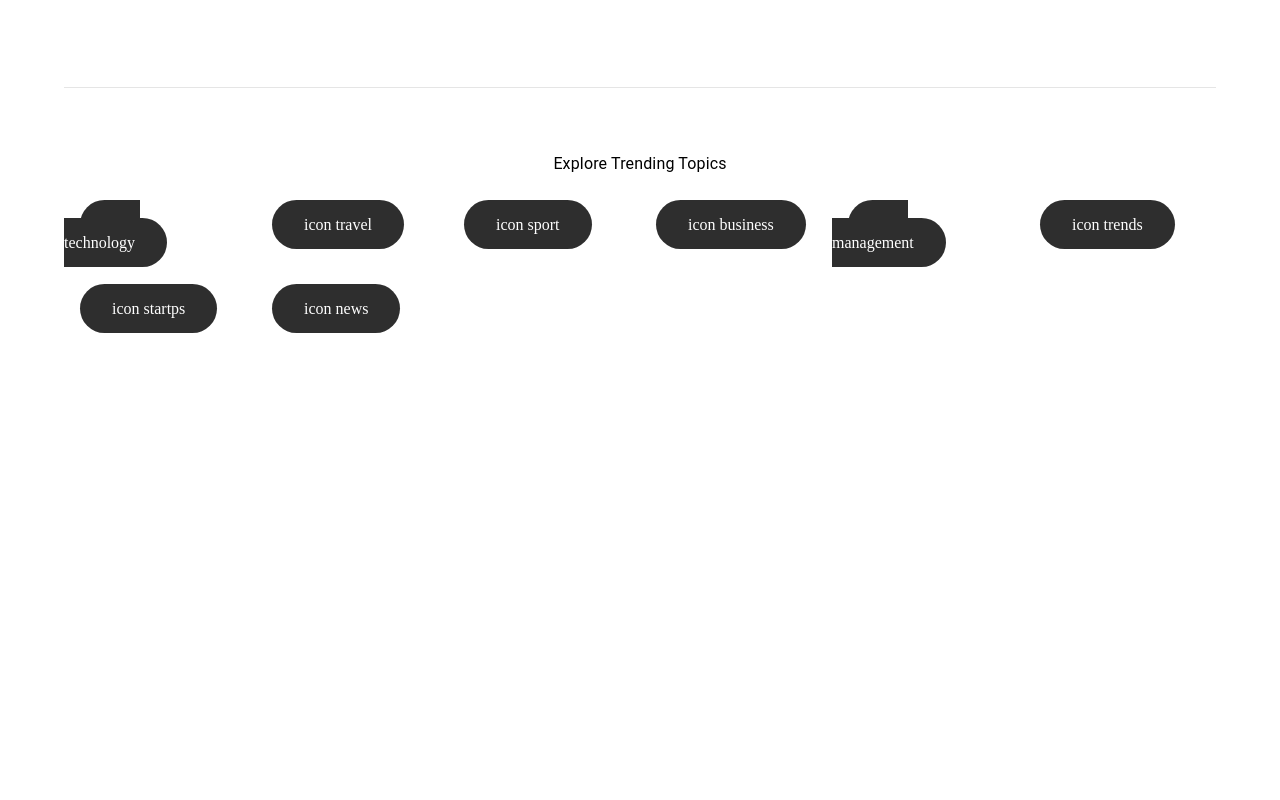
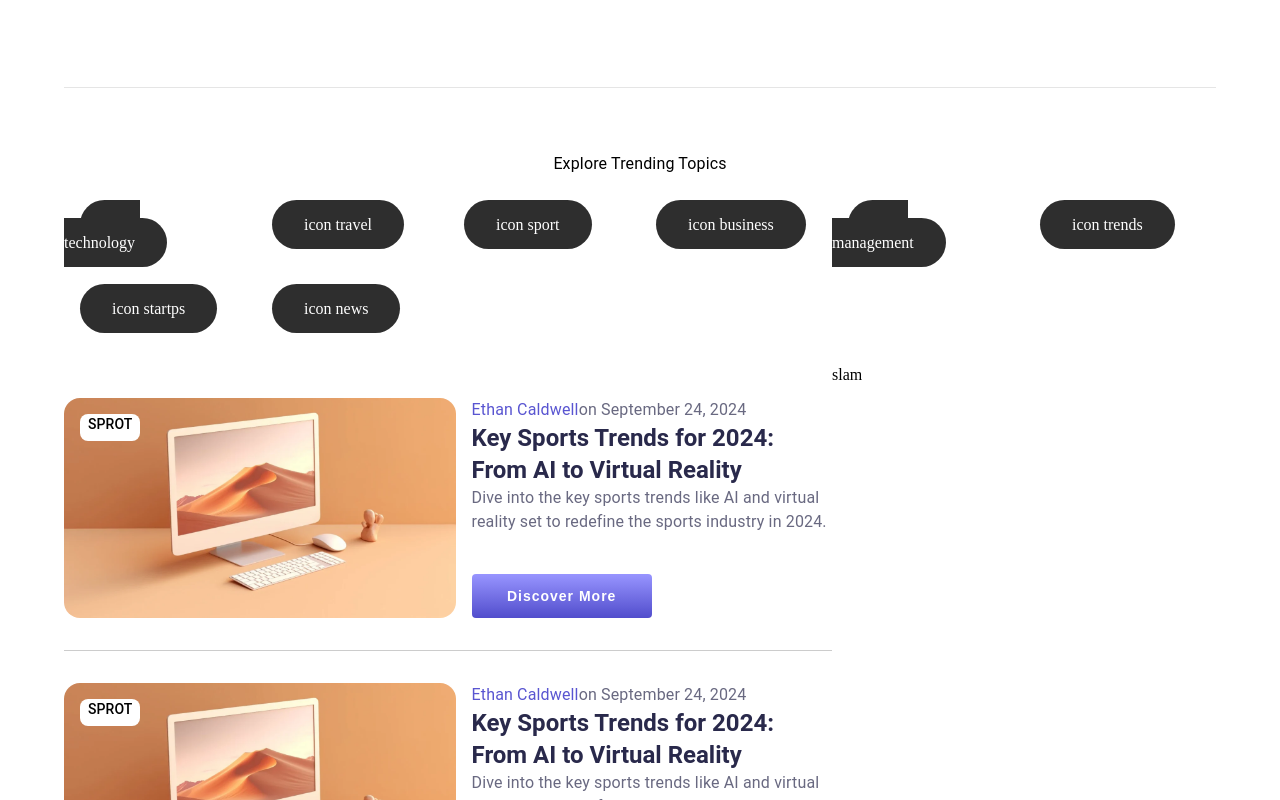
Before and after one commit to amirhosseinsharififard/portfolio, a React (Vite) app: page / in a window 1280 px wide. Shown: the part 571-1371 px from the top of the page. Before the commit the page ends 937 px from the top, so only its background shows below. Built offline with nearby package versions, Linux system fonts and the light colour scheme.

Commit message:
PostHomePage is done need updated for custome data and css for dark mode

```diff
--- a/src/components/ExpelorTrendingTopics.jsx
+++ b/src/components/ExpelorTrendingTopics.jsx
@@ -14,7 +14,7 @@ const ExpelorTrendingTopics = () => {
     "news",
   ];
   return (
-    <>
+    <Grid container>
       <Typography sx={{m:"4rem auto 0"}}>Explore Trending Topics</Typography>
       <Box mt={5}>
         <Grid container>
@@ -26,7 +26,7 @@ const ExpelorTrendingTopics = () => {
           ))}
         </Grid>
       </Box>
-    </>
+    </Grid>
   );
 };
 
--- /dev/null
+++ b/src/components/PostHomePage.jsx
@@ -0,0 +1,86 @@
+/* eslint-disable react/prop-types */
+/* eslint-disable no-unused-vars */
+import styled from "@emotion/styled";
+import {Box, Button, Stack, Typography} from "@mui/material";
+import React from "react";
+import {Link} from "react-router-dom";
+
+const StyledButton = styled(Button)({
+  background: "linear-gradient(180deg, #9895ff 0%, #514dcc 100%)",
+  textTransform: "none",
+  fontWeight: "700",
+  letterSpacing: "1px",
+  width: "50%",
+  height: "20%",
+  position: "absolute",
+  bottom: 0,
+});
+const PostHomePage = ({data}) => {
+  const {id, writer, date, title, description, image, category, timeForRead} =
+    data;
+
+  return (
+    <Box
+      display={"flex"}
+      flexDirection={"row"}
+      borderBottom={"1px solid rgba(0,0,0,.2)"}
+      mt={4}
+      mb={4}
+      pb={4}>
+      <Stack position={"relative"} width={"100%"}>
+        <img
+          src={image}
+          style={{
+            width: "100%",
+            height: "100%",
+            borderRadius: "16px",
+          }}
+        />
+
+        <Typography
+          variant="subtitle2"
+          component="subtitle2"
+          position={"absolute"}
+          bgcolor={"white"}
+          p='0rem .5rem .3rem'
+          m={'auto'}
+          borderRadius={2}
+          top='1rem'
+          textTransform={"uppercase"}
+          left='1rem'>
+          {category}
+        </Typography>
+      </Stack>
+
+      <Stack ml={"1rem"} position={"relative"}>
+        <Typography color='#696981'>
+          <Link style={{color: "#5955d1", textDecoration: "none"}}>
+            {writer}
+          </Link>
+          on {date}
+        </Typography>
+        <Link style={{textDecoration: "none"}}>
+          <Typography
+            component={"h5"}
+            variant='h5'
+            fontWeight='bold'
+            sx={{
+              color: "#29294b",
+              "&:hover": {
+                color: "#5955d1",
+                fontSize:"24px"
+              },
+            }}>
+            {title}
+          </Typography>
+        </Link>
+        <Typography color='#696981' fontSize={"16px"}>
+          {description}
+        </Typography>
+        <StyledButton>Discover More</StyledButton>
+      </Stack>
+    </Box>
+  );
+};
+
+export default PostHomePage;
--- a/src/page/HomePage.jsx
+++ b/src/page/HomePage.jsx
@@ -1,13 +1,171 @@
 import ExpelorTrendingTopics from "../components/ExpelorTrendingTopics";
 import FirstSectionHomePage from "../components/FirstSectionHomePage";
 import {Grid} from "@mui/material";
+import PostHomePage from "../components/PostHomePage";
+import imageDemo from "../../assets/demo-image-0038-1248x702.webp"
+const Data = [
+  {
+    id: 1,
+    writer: "Ethan Caldwell",
+    date: "September 24, 2024",
+    title: "Key Sports Trends for 2024: From AI to Virtual Reality",
+    description:
+      "Dive into the key sports trends like AI and virtual reality set to redefine the sports industry in 2024.",
+    image: imageDemo,
+    category: "sprot",
+    timeForRead: "4 min",
+  },
+  {
+    id: 2,
+    writer: "Ethan Caldwell",
+    date: "September 24, 2024",
+    title: "Key Sports Trends for 2024: From AI to Virtual Reality",
+    description:
+      "Dive into the key sports trends like AI and virtual reality set to redefine the sports industry in 2024.",
+    image: imageDemo,
+    category: "sprot",
+    timeForRead: "4 min",
+  },
+  {
+    id: 3,
+    writer: "Ethan Caldwell",
+    date: "September 24, 2024",
+    title: "Key Sports Trends for 2024: From AI to Virtual Reality",
+    description:
+      "Dive into the key sports trends like AI and virtual reality set to redefine the sports industry in 2024.",
+    image: imageDemo,
+    category: "sprot",
+    timeForRead: "4 min",
+  },
+  {
+    id: 4,
+    writer: "Ethan Caldwell",
+    date: "September 24, 2024",
+    title: "Key Sports Trends for 2024: From AI to Virtual Reality",
+    description:
+      "Dive into the key sports trends like AI and virtual reality set to redefine the sports industry in 2024.",
+    image: imageDemo,
+    category: "sprot",
+    timeForRead: "4 min",
+  },
+  {
+    id: 5,
+    writer: "Ethan Caldwell",
+    date: "September 24, 2024",
+    title: "Key Sports Trends for 2024: From AI to Virtual Reality",
+    description:
+      "Dive into the key sports trends like AI and virtual reality set to redefine the sports industry in 2024.",
+    image: imageDemo,
+    category: "sprot",
+    timeForRead: "4 min",
+  },
+  {
+    id: 6,
+    writer: "Ethan Caldwell",
+    date: "September 24, 2024",
+    title: "Key Sports Trends for 2024: From AI to Virtual Reality",
+    description:
+      "Dive into the key sports trends like AI and virtual reality set to redefine the sports industry in 2024.",
+    image: imageDemo,
+    category: "sprot",
+    timeForRead: "4 min",
+  },
+  {
+    id: 7,
+    writer: "Ethan Caldwell",
+    date: "September 24, 2024",
+    title: "Key Sports Trends for 2024: From AI to Virtual Reality",
+    description:
+      "Dive into the key sports trends like AI and virtual reality set to redefine the sports industry in 2024.",
+    image: imageDemo,
+    category: "sprot",
+    timeForRead: "4 min",
+  },
+  {
+    id: 8,
+    writer: "Ethan Caldwell",
+    date: "September 24, 2024",
+    title: "Key Sports Trends for 2024: From AI to Virtual Reality",
+    description:
+      "Dive into the key sports trends like AI and virtual reality set to redefine the sports industry in 2024.",
+    image: imageDemo,
+    category: "sprot",
+    timeForRead: "4 min",
+  },
+  {
+    id: 1,
+    writer: "Ethan Caldwell",
+    date: "September 24, 2024",
+    title: "Key Sports Trends for 2024: From AI to Virtual Reality",
+    description:
+      "Dive into the key sports trends like AI and virtual reality set to redefine the sports industry in 2024.",
+    image: imageDemo,
+    category: "sprot",
+    timeForRead: "4 min",
+  },
+  {
+    id: 9,
+    writer: "Ethan Caldwell",
+    date: "September 24, 2024",
+    title: "Key Sports Trends for 2024: From AI to Virtual Reality",
+    description:
+      "Dive into the key sports trends like AI and virtual reality set to redefine the sports industry in 2024.",
+    image: imageDemo,
+    category: "sprot",
+    timeForRead: "4 min",
+  },
+  {
+    id: 10,
+    writer: "Ethan Caldwell",
+    date: "September 24, 2024",
+    title: "Key Sports Trends for 2024: From AI to Virtual Reality",
+    description:
+      "Dive into the key sports trends like AI and virtual reality set to redefine the sports industry in 2024.",
+    image: imageDemo,
+    category: "sprot",
+    timeForRead: "4 min",
+  },
+  {
+    id: 11,
+    writer: "Ethan Caldwell",
+    date: "September 24, 2024",
+    title: "Key Sports Trends for 2024: From AI to Virtual Reality",
+    description:
+      "Dive into the key sports trends like AI and virtual reality set to redefine the sports industry in 2024.",
+    image: imageDemo,
+    category: "sprot",
+    timeForRead: "4 min",
+  },
+  {
+    id: 12,
+    writer: "Ethan Caldwell",
+    date: "September 24, 2024",
+    title: "Key Sports Trends for 2024: From AI to Virtual Reality",
+    description:
+      "Dive into the key sports trends like AI and virtual reality set to redefine the sports industry in 2024.",
+    image: imageDemo,
+    category: "sprot",
+    timeForRead: "4 min",
+  },
+];
 
 const HomePage = () => {
   return (
-    <Grid container>
+    <>
       <FirstSectionHomePage />
       <ExpelorTrendingTopics />
-    </Grid>
+      <Grid container>
+        <Grid item md={8} xs={12}>
+          {Data.map((item) => (
+            <PostHomePage key={item.id} data={item}/>
+          ))}
+        </Grid>
+        <Grid item md={4} sx={{ display: { xs: 'none', md: 'block' } }}>
+  slam
+</Grid>
+
+      </Grid>
+    </>
   );
 };
 
```
Also changed, not shown: assets/demo-image-0038-1248x702.webp (added).
